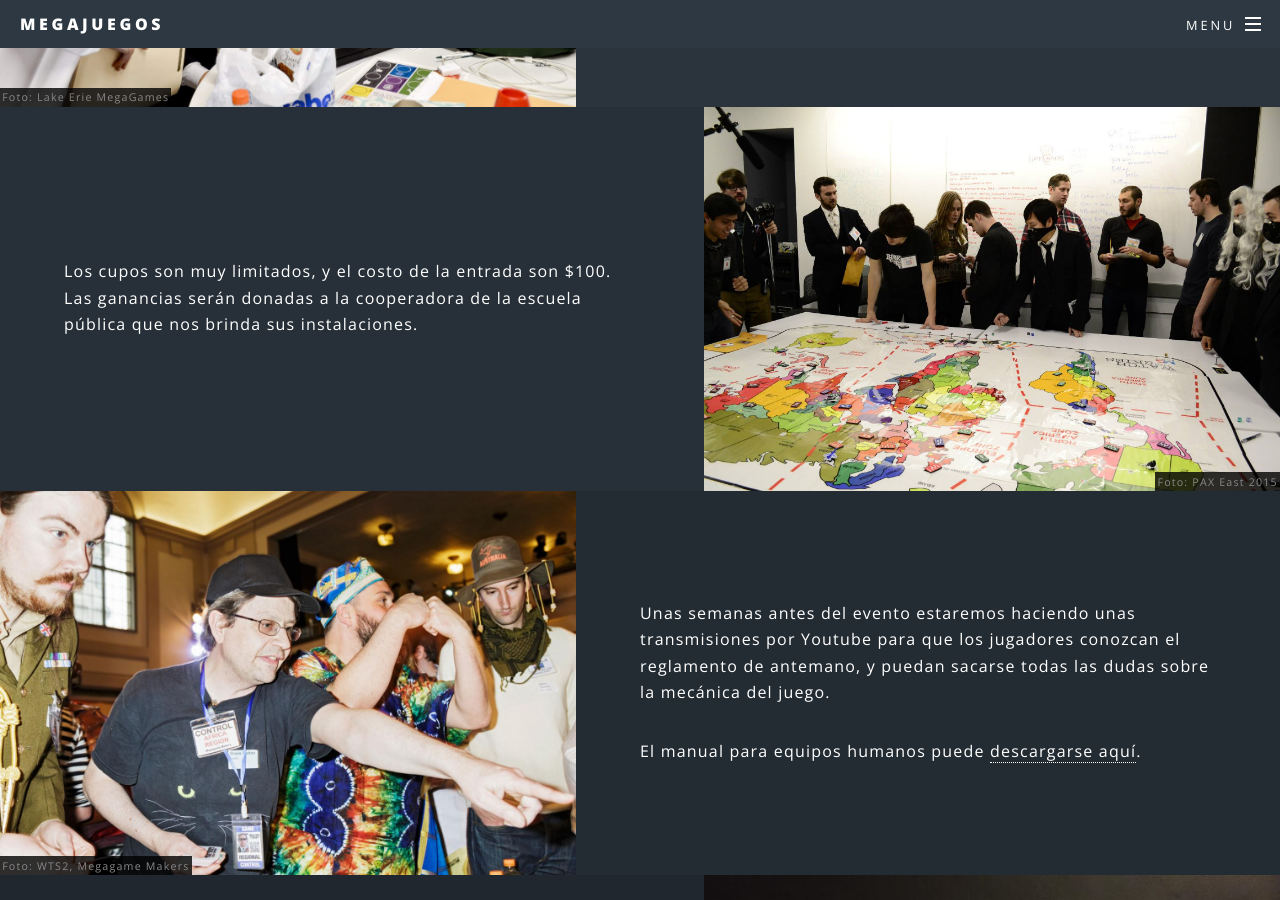
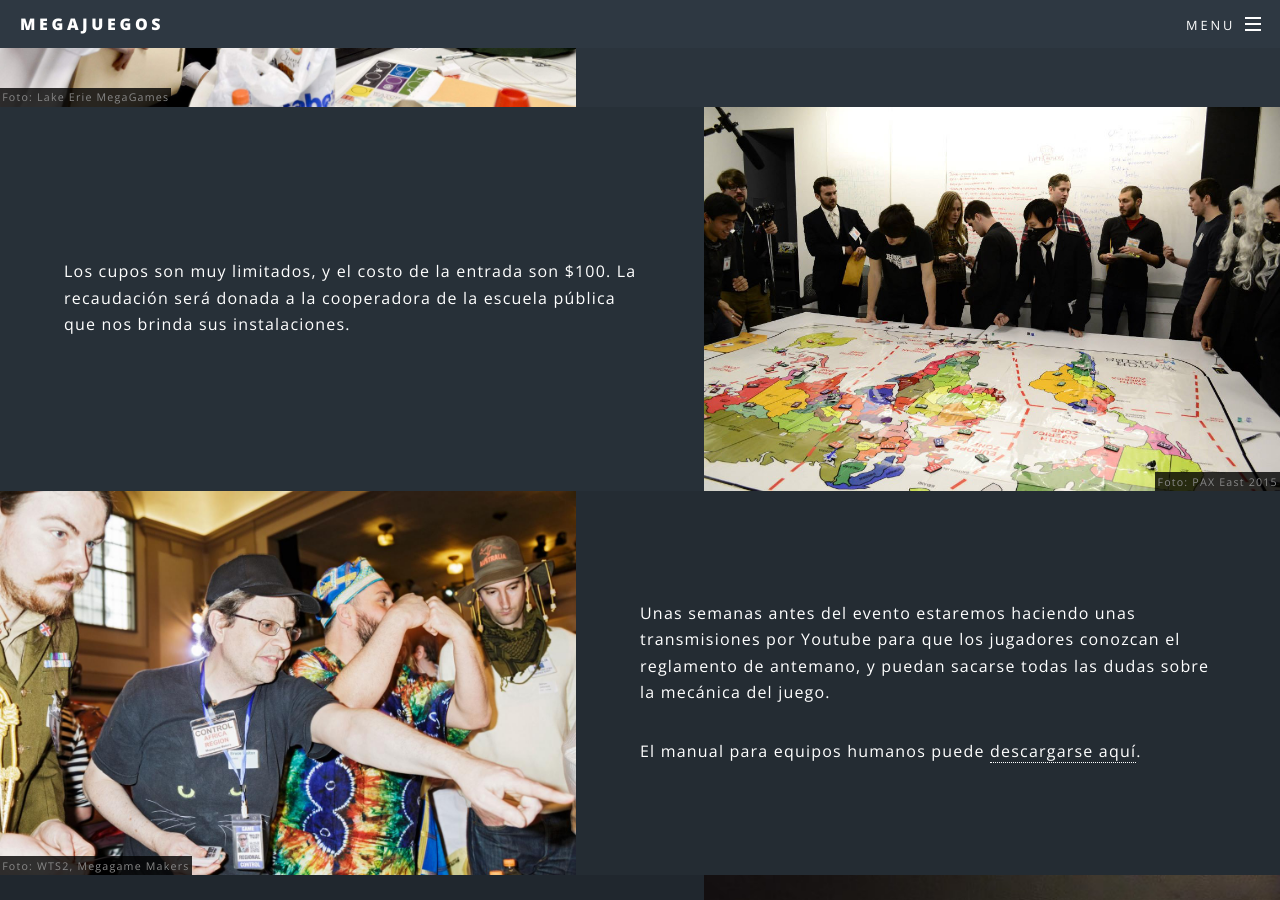
Before and after one commit to megajuegos/megajuegos.github.io, a Jekyll site: the page built from index.html, in a window 1280 px wide and 900 px high, scrolled down 2125 px. Built offline with Jekyll 4.4.1, drawn with Linux system fonts in a browser that asks for light colours.

Commit message:
no es ganancia, es recaudacion

```diff
--- a/index.html
+++ b/index.html
@@ -59,7 +59,7 @@ layout: landing
 							</div>
 							<div class="content">
 								<p>Los cupos son muy limitados, y el costo de la entrada son $100.
-								 Las ganancias serán donadas a la cooperadora de la escuela pública que nos brinda sus instalaciones.
+								 La recaudación será donada a la cooperadora de la escuela pública que nos brinda sus instalaciones.
 								</p>
 							</div>
 						</section>
```
